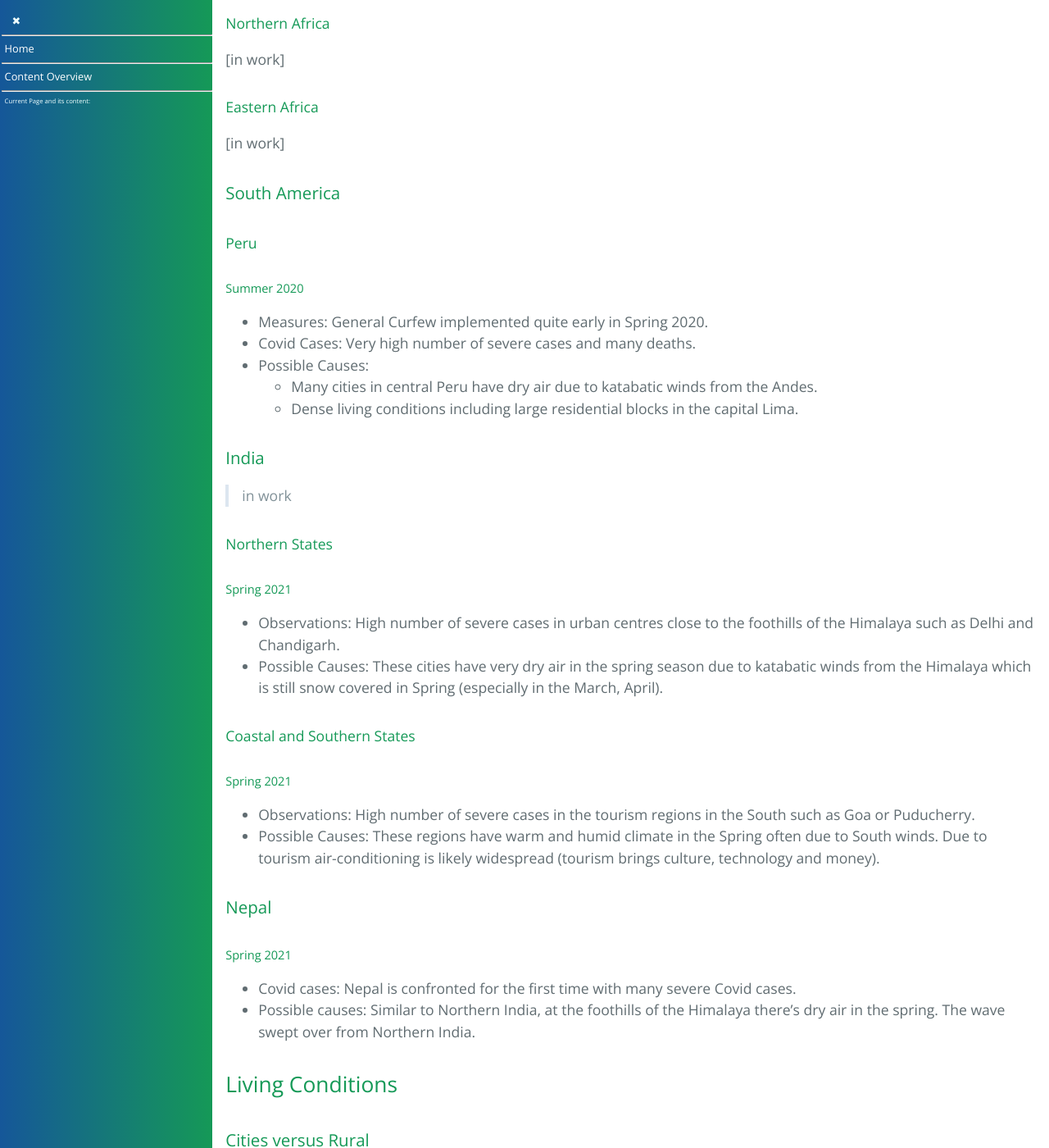
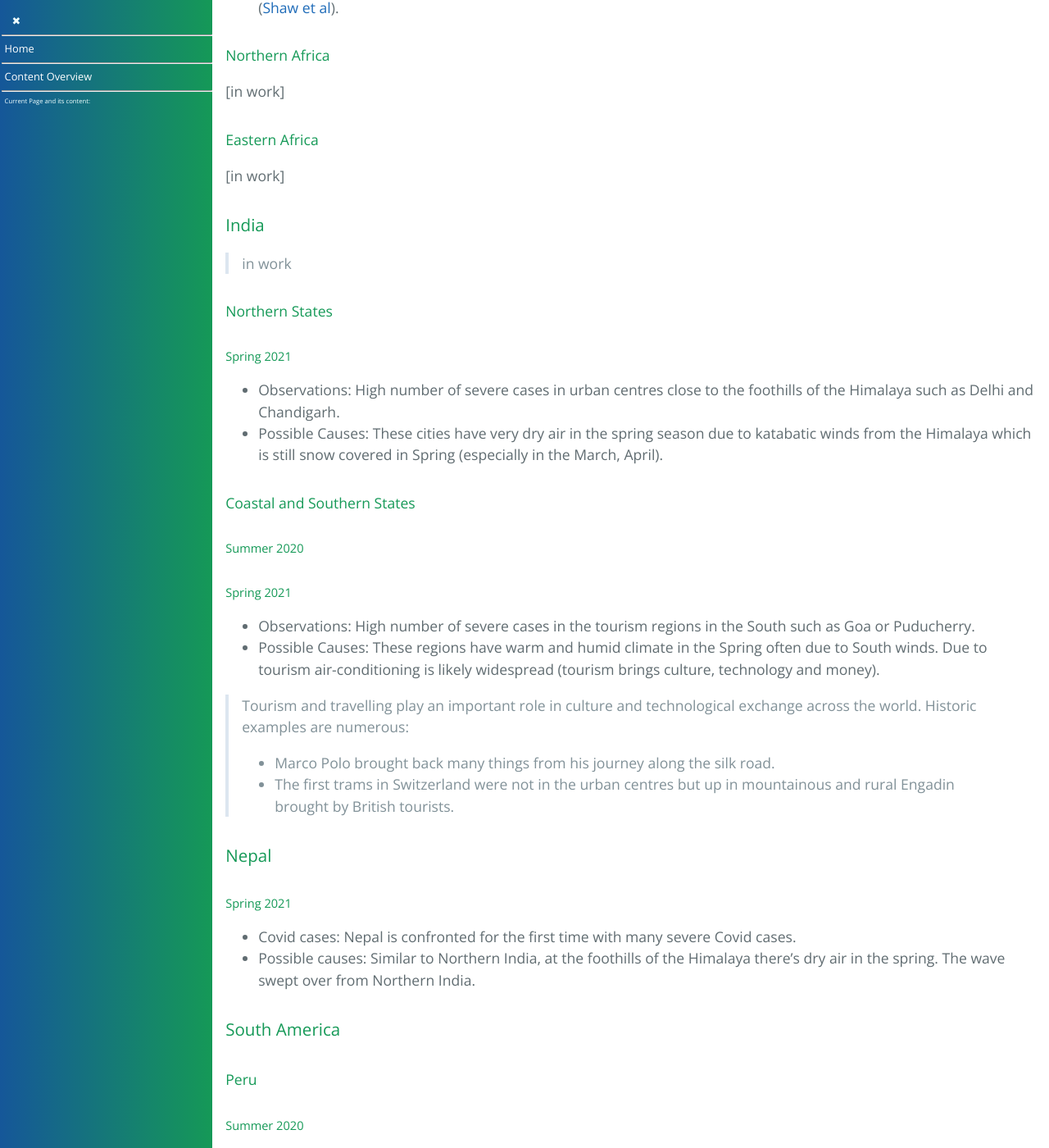
Before and after one commit to forestgrape/coronavirus, a Jekyll site: the page built from 5_epidemiological/spread_analyses.md, in a window 1280 px wide and 1400 px high, scrolled down 11346 px. Shown: the whole window at 82% size. Built offline with Jekyll 4.4.1, drawn with Linux system fonts in a browser that asks for light colours; our own code applies the rules of GitHub Pages for plain Markdown files; some of the changed lines change nothing that is shown; some of the changed text lies outside the part shown.

Commit message:
formulations

```diff
--- a/5_epidemiological/spread_analyses.md
+++ b/5_epidemiological/spread_analyses.md
@@ -16,9 +16,9 @@
   * [Europe](#europe)
   * [USA](#usa)
   * [Africa](#africa)
-  * [South America](#south-america)
   * [India](#india)
   * [Nepal](#nepal)
+  * [South America](#south-america)
 * [Living Conditions](#living-conditions)
   * [Cities versus Rural](#cities-versus-rural)
   * [Living Space](#living-space)
@@ -270,15 +270,16 @@
   * A large vaccination program.
 * Possible Causes: A key reason for low cases are likely the warming temperatures, especially in the Southern states. The vaccination program reduces the number of severe cases [to check if fatality rate lowered].
 
+
 ### Africa
-#### Tropical Africa
+#### Summarized Observations in Tropical Africa
 * *High Prevalence* In urban settings where living conditions are dense, very high spread rates were/are observed: up to 70% of the population and over 7% PCR positive at the same time.
 * *Mainly Asymptomatic* The wast majority of cases are unnoticed and mild: often those with positive seroprevalence experienced didn't experience more disease symptoms than those with negative seroprevalence.
 * *Very low fatality rates* The death rate per million inhabitants generally is very low. The high infection rates combined with the few number of deaths yield very low infection fatality rates, mostly below 0.01%.
 
-> Remark: The seroprevalence test kits have sensitivity/specificity tradeoffs and often the sensitivity is quite low, so  those with negative seroprevalence may still have been infected or those with positive seroprevalence may cross-react with antibodies targeted at non-SARS-2 antigens.
+> Remark: The seroprevalence test kits have sensitivity/specificity tradeoffs and when designed and calibrated in one region, they may not work as well in an other region/setting. The cut off values can be adjusted to correct the specificity but influencing the sensitivity: So those with negative seroprevalence may still have been infected or those with positive seroprevalence may cross-react with antibodies targeted at non-SARS-2 antigens.
 
-Observations in tropical Africa:
+#### Literature on the Epidemiology of SARS-2 in tropical Africa
 * [Sagara et al](#summary-sagara) observed measured the seroprevalence in July and December in rural and urban regions of Mali:
   * In urban regions the seroprevalence increased from 20% to 70%.
   * In rural regions from roughly 5% to 35 - 55%.
@@ -289,7 +290,7 @@
 
 #### Southern Africa
 ##### South Africa
-The spread is in-between the observations from Europe/North America and tropical africa/coastal india:
+The spread patterns are in-between the observations from Europe/North America and  tropical africa:
 * There are summer and winter peaks.
 * The seroprevalence after the first Covid wave which was in Winter (June-Aug) 2020 was high and ranged from 15% to 50% depends likely on the living conditions: ([Shaw et al](#summary-shaw)) find that: Informal housing and lower earning were significantly associated with seropositivity. All testees worked at the same shopping complex but the prevalence varies greatly among the different types of employees which indicates that transmissions occurred at home and not at the workplace.
 * About 20% of the cases have typical symptoms of a respiratory disease and also a share of severe cases is observed ([Shaw et al](#summary-shaw)).
@@ -299,6 +300,32 @@
 
 #### Eastern Africa
 [in work]
+
+
+### India
+> in work
+
+#### Northern States
+##### Spring 2021
+* Observations: High number of severe cases in urban centres close to the foothills of the Himalaya such as Delhi and Chandigarh.
+* Possible Causes: These cities have very dry air in the spring season due to katabatic winds from the Himalaya which is still snow covered in Spring (especially in the March, April).
+
+#### Coastal and Southern States
+
+##### Summer 2020
+##### Spring 2021
+* Observations: High number of severe cases in the tourism regions in the South such as Goa or Puducherry.
+* Possible Causes: These regions have warm and humid climate in the Spring often due to South winds. Due to tourism air-conditioning is likely widespread (tourism brings culture, technology and money).
+
+> Tourism and travelling play an important role in culture and technological exchange across the world. Historic examples are numerous:
+> * Marco Polo brought back many things from his journey along the silk road.
+> * The first trams in Switzerland were not in the urban centres but up in mountainous and rural Engadin brought by British tourists.
+
+
+### Nepal
+##### Spring 2021
+* Covid cases: Nepal is confronted for the first time with many severe Covid cases.
+* Possible causes: Similar to Northern India, at the foothills of the Himalaya there's dry air in the spring. The wave swept over from Northern India.
 
 
 
@@ -329,25 +356,6 @@
   * Dense living conditions including large residential blocks in the capital Lima.
 
 
-### India
-> in work
-
-#### Northern States
-##### Spring 2021
-* Observations: High number of severe cases in urban centres close to the foothills of the Himalaya such as Delhi and Chandigarh.
-* Possible Causes: These cities have very dry air in the spring season due to katabatic winds from the Himalaya which is still snow covered in Spring (especially in the March, April).
-
-#### Coastal and Southern States
-##### Spring 2021
-* Observations: High number of severe cases in the tourism regions in the South such as Goa or Puducherry.
-* Possible Causes: These regions have warm and humid climate in the Spring often due to South winds. Due to tourism air-conditioning is likely widespread (tourism brings culture, technology and money).
-
-
-### Nepal
-##### Spring 2021
-* Covid cases: Nepal is confronted for the first time with many severe Covid cases.
-* Possible causes: Similar to Northern India, at the foothills of the Himalaya there's dry air in the spring. The wave swept over from Northern India.
-
 
 
 ## Living Conditions
@@ -369,7 +377,7 @@
 * In less densely populated provinces (more rural and smaller cities) the Covid-waves are more steep and shorter i.e. the incidence curve is more peaked compared to the incidence curves in large cities (Observation and simulations by [Rader,Scarpino et al](#summary-rader,scarpino)).
 
 > I also except that in rural settings:
-> * the peak incidence will be much higher (double or more) and the wave passes through the entire society in one go.
+> * at the peak incidence a large share of the population is infected at the same time and the wave passes through the entire community in one go.
 > * lower death rates (probably 2/3) due to immune systems better adapted to viruses.
 
 
```
